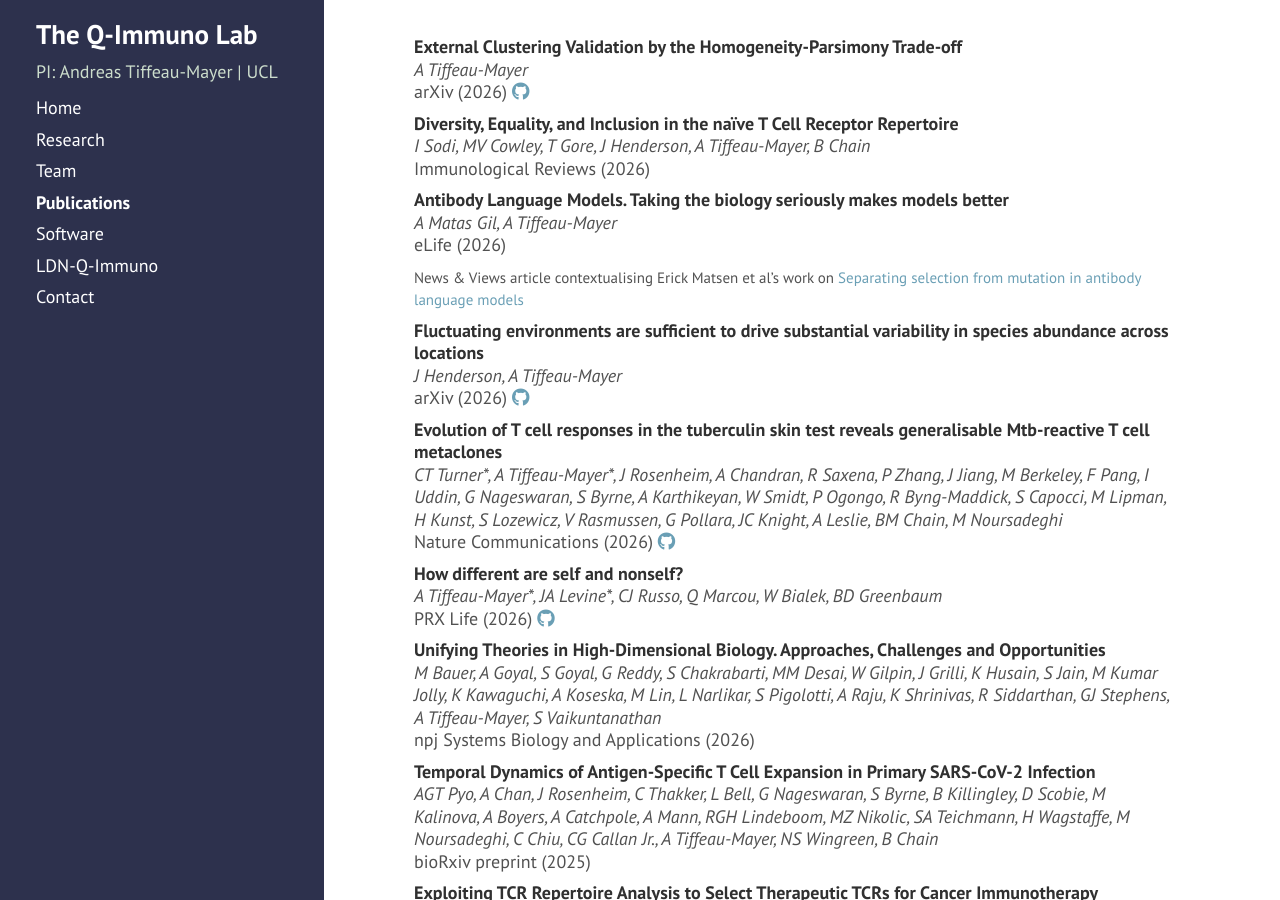
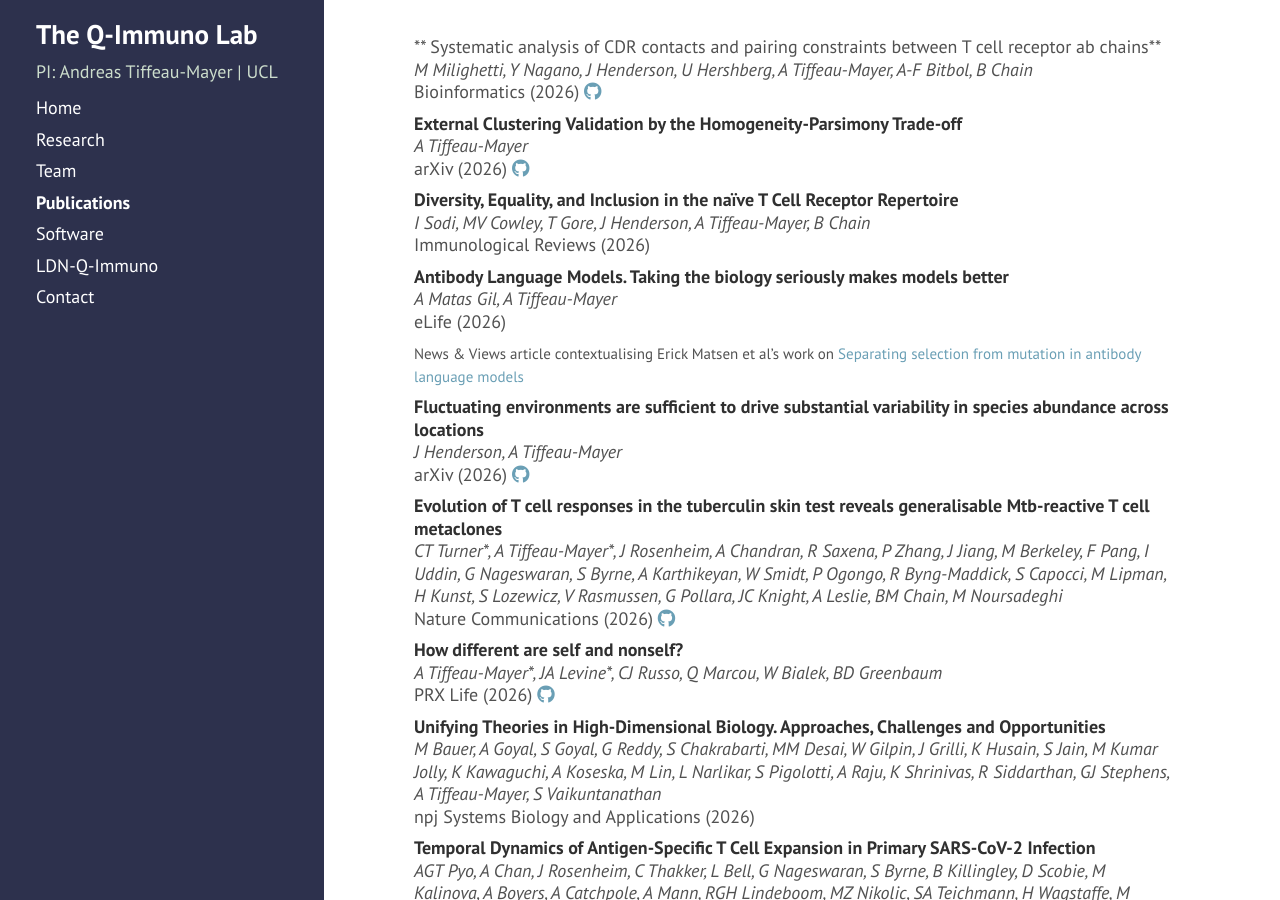
Before and after one commit to andim/andim.github.io, a Jekyll site: the page built from publications.md, in a window 1280 px wide and 900 px high. Built offline with Jekyll 4.4.1, drawn with Linux system fonts in a browser that asks for light colours; nearby versions of some CDN libraries; a style sheet for code colours, icons or effects is not loaded; some of the changed text lies outside the part shown.

Commit message:
updated martinas pairing paper

```diff
--- a/_data/publist.yml
+++ b/_data/publist.yml
@@ -1,3 +1,11 @@
+- authors: M Milighetti, Y Nagano, J Henderson, U Hershberg, A Tiffeau-Mayer, A-F Bitbol, B Chain
+  title: " Systematic analysis of CDR contacts and pairing constraints between T cell receptor ab chains"
+  journal: Bioinformatics
+  year: 2026
+  links:
+    doi: https://doi.org/10.1093/bioinformatics/btag551
+    github: https://github.com/mm523/TCRab-pairing
+
 - authors: A Tiffeau-Mayer
   title: External Clustering Validation by the Homogeneity-Parsimony Trade-off
   journal: arXiv
@@ -102,13 +110,6 @@
     doi: https://doi.org/10.1016/j.immuno.2024.100045
     github: https://github.com/justin-barton/IMMREP23/
   media: "Link to [Kaggle competition page](https://www.kaggle.com/competitions/tcr-specificity-prediction-challenge/leaderboard)"
-
-- authors: M Milighetti, Y Nagano, J Henderson, U Hershberg, A Tiffeau-Mayer, A-F Bitbol, B Chain
-  title: "Intra-and inter-chain contacts determine TCR specificity: applying protein co-evolution methods to TCRab pairing"
-  journal: bioRxiv preprint
-  year: 2024
-  links:
-    doi: https://doi.org/10.1101/2024.05.24.595718
 
 - authors: T Chotisorayuth, A Tiffeau-Mayer
   title: Lightning-fast adaptive immune receptor similarity search by symmetric deletion lookup
```
